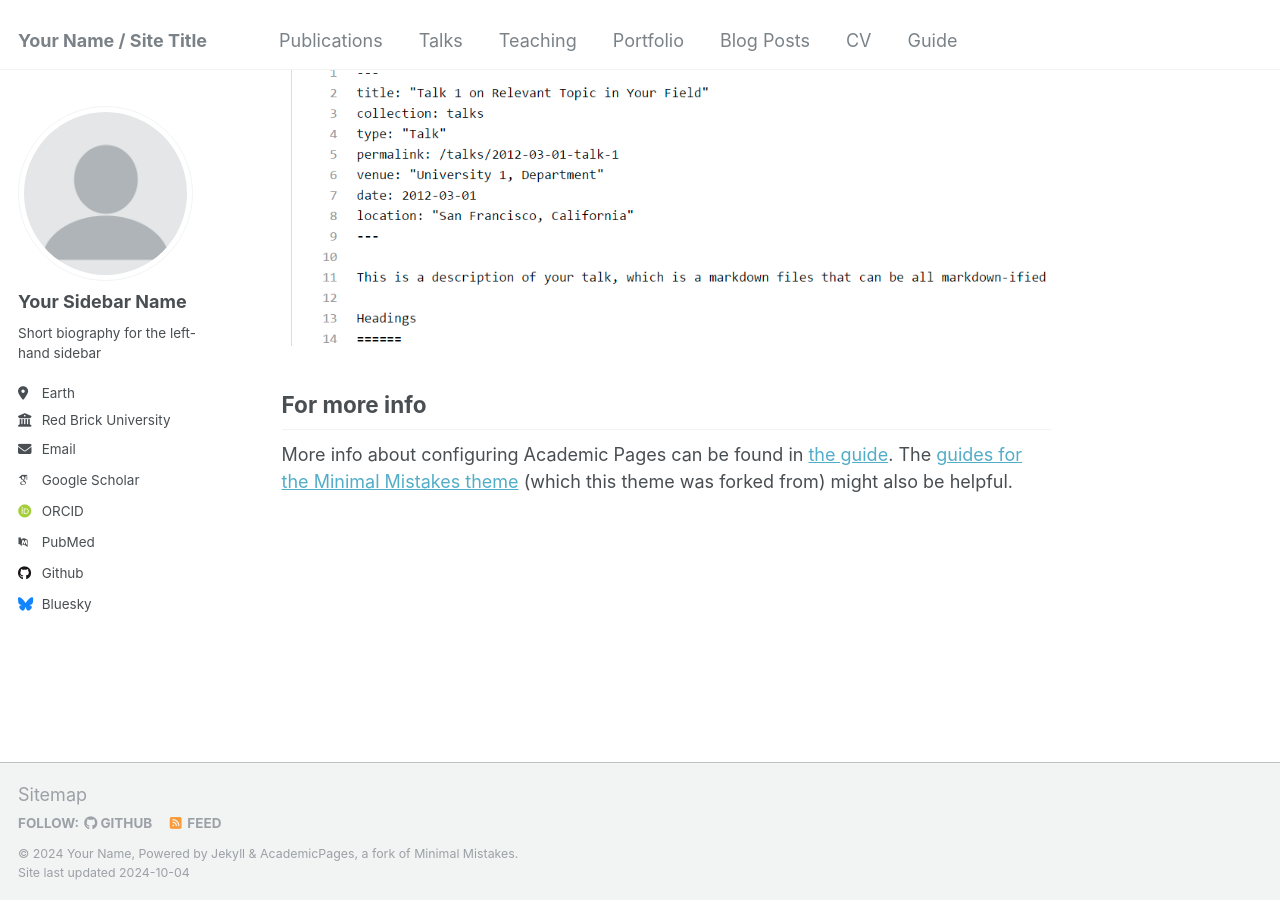
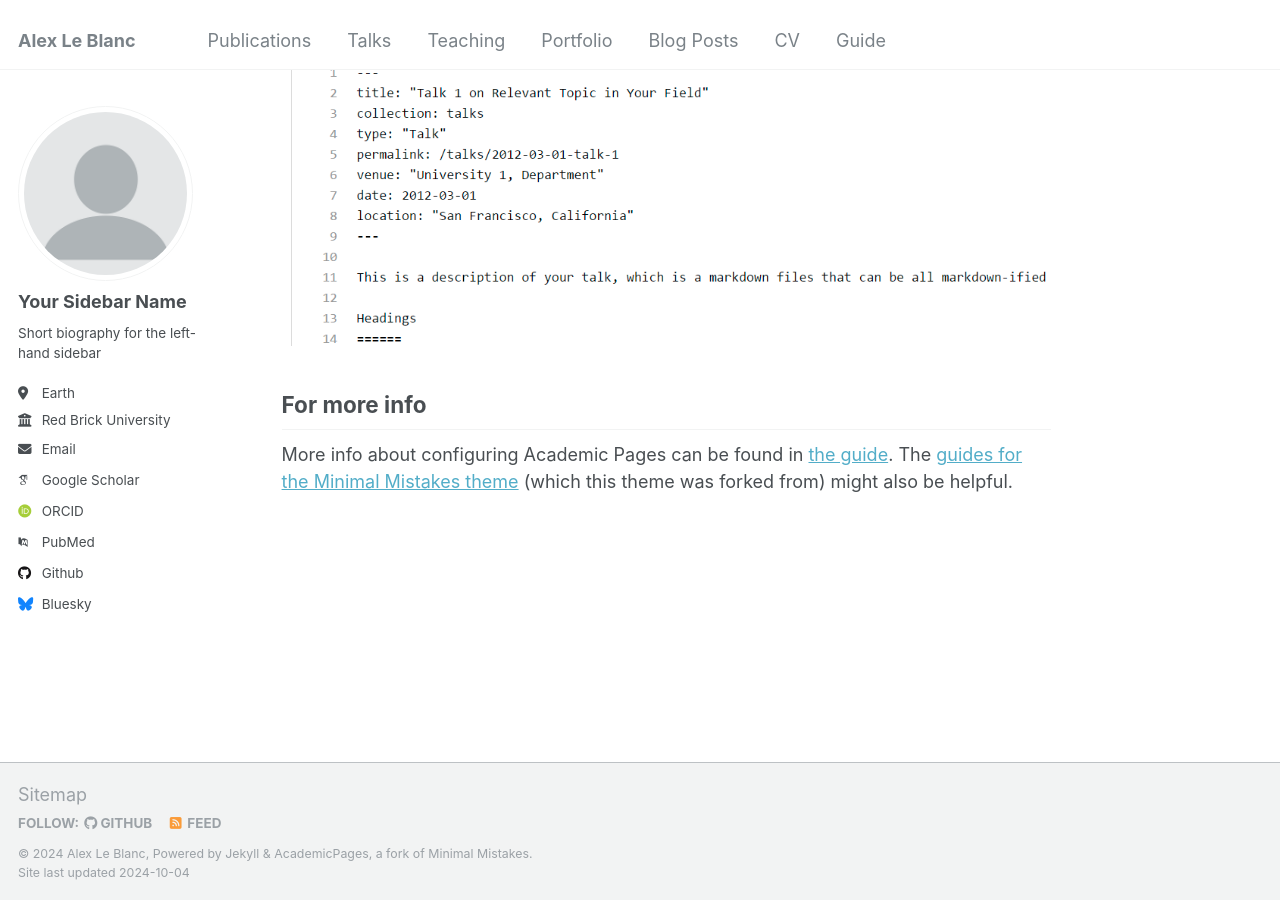
Before and after one commit to AlexLB99/AlexLB99.github.io, a Jekyll site: the page built from _pages/about.md, in a window 1280 px wide and 900 px high, scrolled down 2643 px. Built offline with Jekyll 4.4.1, drawn with Linux system fonts in a browser that asks for light colours; some web fonts are replaced.

Commit message:
small changes

```diff
--- a/_config.yml
+++ b/_config.yml
@@ -8,11 +8,11 @@
 
 # Basic Site Settings
 locale                   : "en-US"
-title                    : "Your Name / Site Title"
+title                    : "Alex Le Blanc"
 title_separator          : "-"
-name                     : &name "Your Name"
-description              : &description "personal description"
-url                      : https://academicpages.github.io # the base hostname & protocol for your site e.g. "https://mmistakes.github.io"
+name                     : &name "Alex Le Blanc"
+description              : &description "PhD student at the University of Waterloo"
+url                      : https://test123alex.github.io # the base hostname & protocol for your site e.g. "https://mmistakes.github.io"
 baseurl                  : "" # the subpath of your site, e.g. "/blog"
 repository               : "academicpages/academicpages.github.io"
 
```
